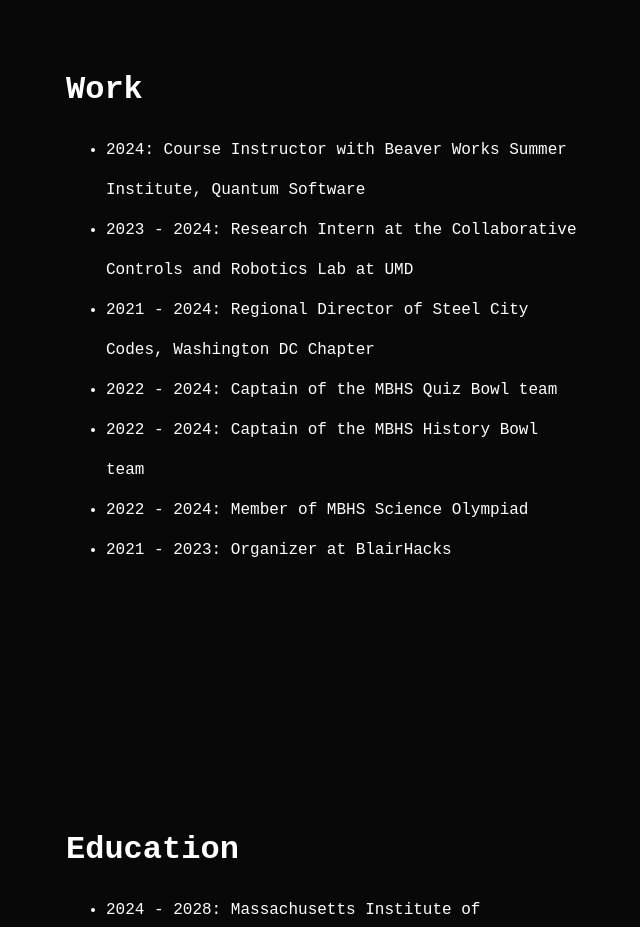
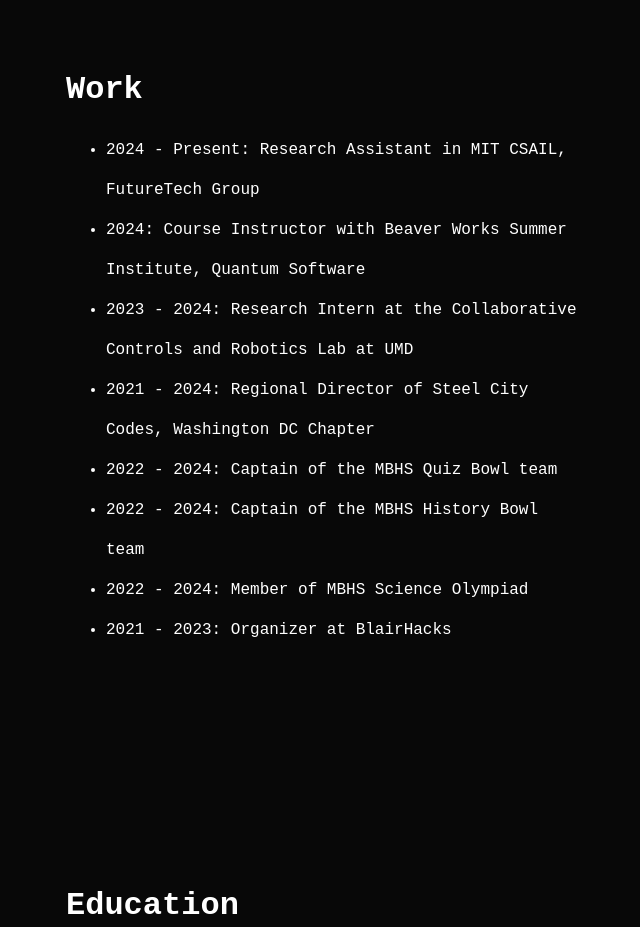
Before and after one commit to cemeterysummoning/website, a Next.js app: page /about in a window 1280 px wide. Shown: the part 1560-2487 px from the top of the page, without its empty margins (62-702 px from the left). Built offline with nearby package versions, Linux system fonts and the light colour scheme.

Commit message:
Update about.jsx

```diff
--- a/pages/about.jsx
+++ b/pages/about.jsx
@@ -61,6 +61,7 @@
                     <h1>Work</h1>
 
                         <ul style={{lineHeight: '5vh'}}>
+                            <li>2024 - Present: Research Assistant in MIT CSAIL, FutureTech Group</li>
                             <li>2024: Course Instructor with Beaver Works Summer Institute, Quantum Software</li>
                             <li>2023 - 2024: Research Intern at the Collaborative Controls and Robotics Lab at UMD</li>
                             {/* <li>2023 - Present: President of Volunteering with Young Musicians Inspiring Change</li>
```
